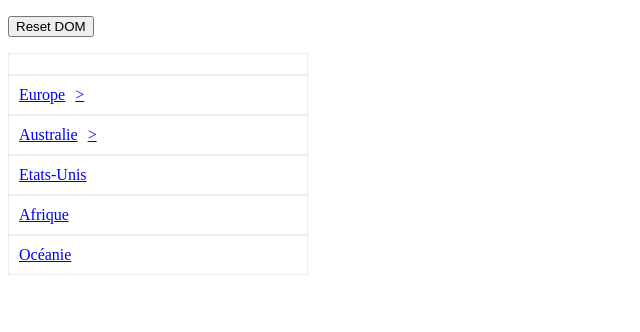
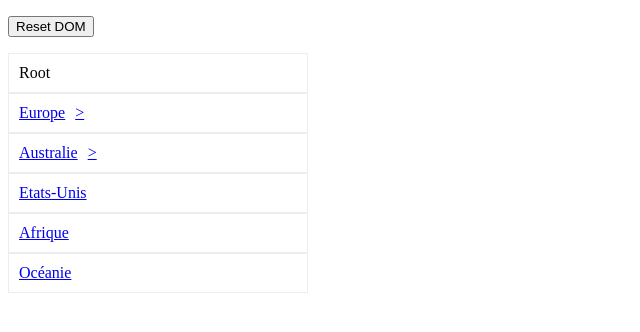
Before and after one commit to franklang/nkd-pushmenu, a website: page index.html in a window 1280 px wide. Both pictures are taken after a click on the button "Reset DOM". Shown: the whole page, without its empty margins (0-640 px from the left). Drawn offline with nearby package versions, Linux system fonts and the light colour scheme; files that its build step writes are made by us from their sources.

Commit message:
JS ok, but not so modular... needs refactoring.

```diff
--- a/index.html
+++ b/index.html
@@ -23,7 +23,7 @@
     <!-- <h1>[The Naked series] A minimalist ready-to-use and skin HTML5/SASS/jQuery multi-level push menu component for your website.</h1> -->
     <p><button id="js-nkd-reset" role="button">Reset DOM</button></p>
     <nav id="demoNakedPushMenu" class="nkd nkd-pushmenu">
-      <div class="nkd-current-position js-nkd-current-position" data-root-position="Root"></div>
+      <div class="nkd-current-position js-nkd-current-position" data-root-position-label="Root"></div>
       <a class="nkd-previous js-nkd-previous" href="#" data-current-level="0"></a>
       <ul class="nkd-level js-nkd-level" data-level="0">
         <li class="nkd-item js-nkd-item" data-state="closed">
--- a/js/nkd-pushmenu.js
+++ b/js/nkd-pushmenu.js
@@ -6,15 +6,18 @@
   $.fn.nkdReset = function(){
     var $previous = $('.js-nkd-previous');
     var $currentPosition = $('.js-nkd-current-position');
-    var rootPositionLabel = $currentPosition.attr('data-root-position');
+    var rootPositionLabel = $currentPosition.attr('data-root-position-label');
+
     var ret = commonNkdReset.apply(this, arguments);
 
     $(this).find('.nkd-hidden').each(function(){
       $(this).removeClass('nkd-hidden');
     });
-    $previous.attr('data-current-level','0');
-
-    $previous.text(rootPositionLabel);
+    $previous
+      .attr('data-current-level','0')
+      .text(rootPositionLabel);
+    $currentPosition
+      .text(rootPositionLabel);
 
     return ret;
   }
@@ -22,7 +25,13 @@
   $.fn.nkdPushMenu = function(){
     var $previous = $('.js-nkd-previous');
     var $currentPosition = $('.js-nkd-current-position');
-    var rootPositionLabel = $currentPosition.attr('data-root-position');
+    var rootPositionLabel = $currentPosition.attr('data-root-position-label');
+
+    function showRootPositionLabel(){
+      $currentPosition
+        .text(rootPositionLabel);
+      }
+    showRootPositionLabel();
 
     function onLinkClick(){
       // Get current nav level of clicked link
```
